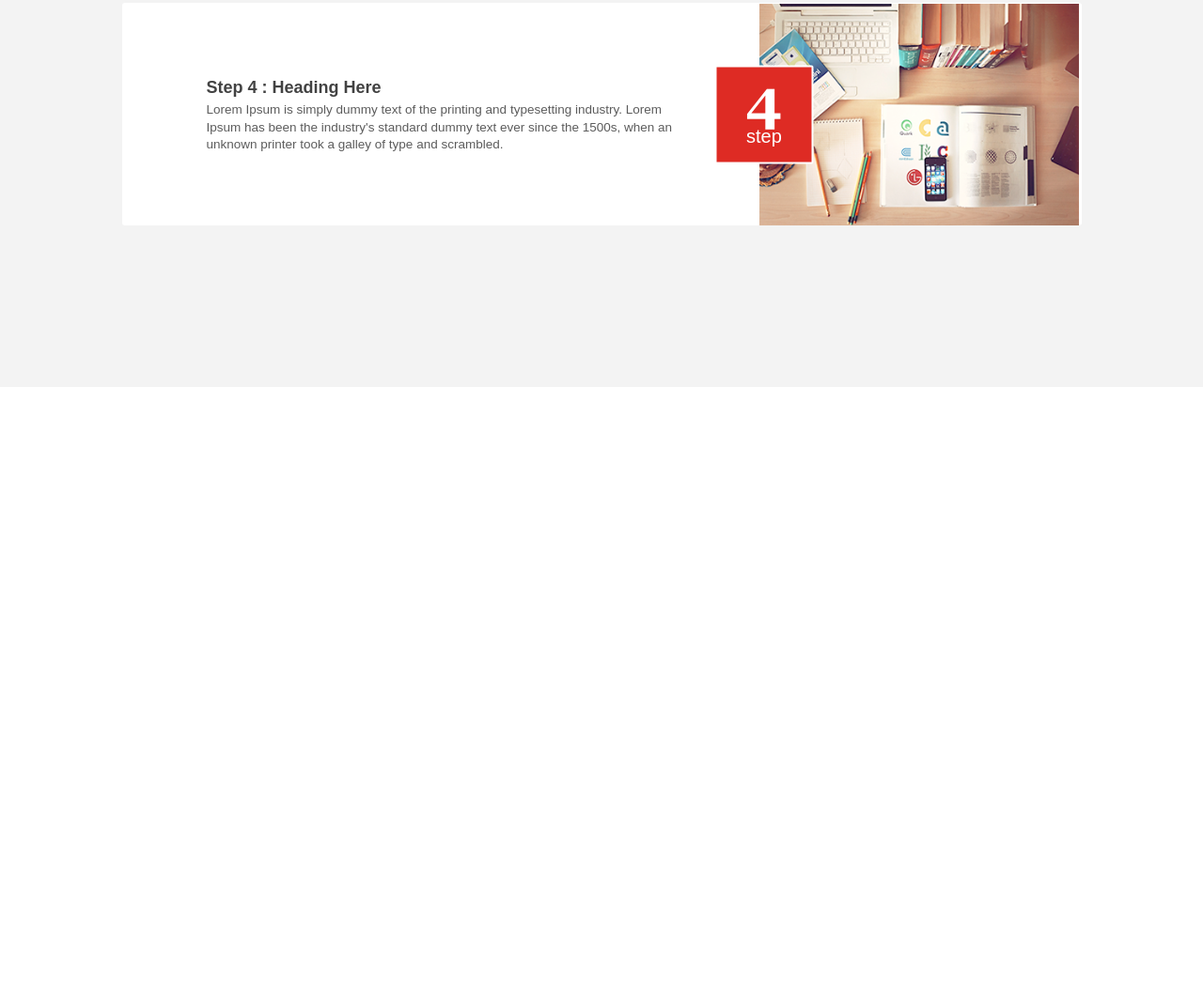
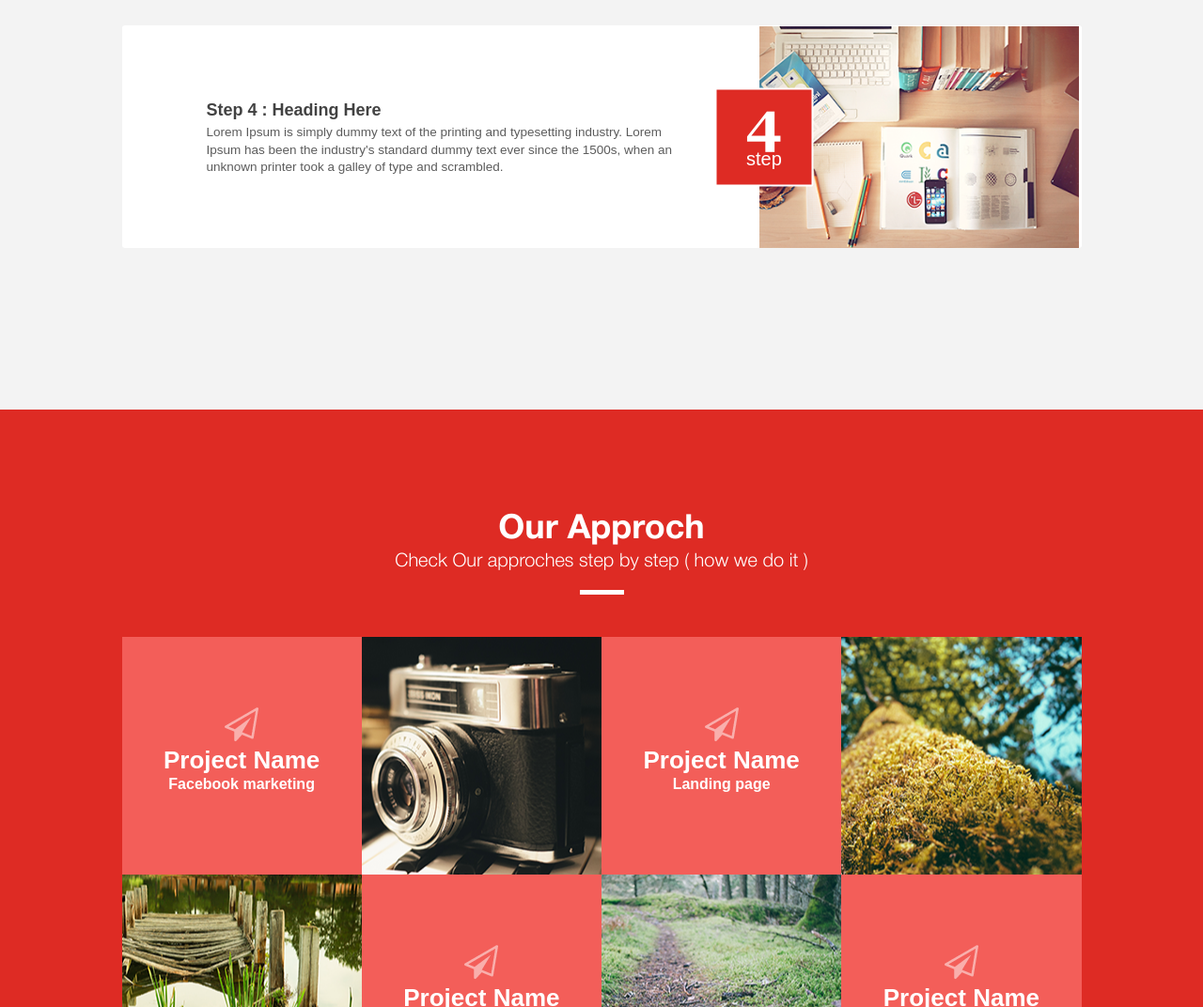
Before and after one commit to Bohdan-Dn/Business, a plain HTML site: page index.html in a window 1280 px wide. Shown: the part 2548-3620 px from the top of the page at 94% size. Before the commit the page ends 2960 px from the top, so only its background shows below. Drawn offline with Linux system fonts and the light colour scheme.

Commit message:
Analisis

```diff
--- a/css/style.css
+++ b/css/style.css
@@ -44,17 +44,27 @@ a {
 
     text-align: center;
 }
+.section__header-analysis{
+    margin-bottom: 10px;
+}
 .section__title{
     font-family: 'HelveticaNeueCyr';
     font-size: 36px;
     font-weight: 700;
     color: #424242;
 }
+.section__title-white{
+    color: #ffffff;
+}
 .section__suptitle{
     font-family: 'HelveticaNeueCyr';
     font-size: 20px;
+    line-height: 1.6em;
     font-weight: 300;
     color: #424242;
+}
+.section__suptitle-white{
+    color: #ffffff;
 }
 .section__suptitle::after{
     content: "";
@@ -64,6 +74,12 @@ a {
     background-color: #424242;
 
     margin: 14px auto;
+}
+.section__suptitle-white::after{
+    background-color: #ffffff;
+}
+.section__suptitle-white-form::after{
+    display: none;
 }
 
 /* CONTACTS */
@@ -358,4 +374,62 @@ a {
     color: #5c5c5c;
 }
 
-/* wORK */
+/* WORK */
+.work{
+    padding: 110px 0 129px;
+    background-color: #de2b24;
+}
+.work__content{
+    display: flex;
+    flex-wrap: wrap;
+}
+.work__item{
+    width: 25%;
+    height: 253px;
+    position: relative;
+    overflow: hidden;
+}
+.work__name{
+    height: 100%;
+    padding-top: 75px;
+    background-color: #f35e59;
+    text-align: center;
+}
+.work__name img{
+    opacity: 0.5;
+}
+.work__name h3{
+    font-family: Arial, Helvetica, sans-serif;
+    font-size: 26px;
+    line-height: 1.2;
+    font-weight: 700;
+    color: #ffffff;
+}
+.work__name p{
+    font-family: Arial, Helvetica, sans-serif;
+    font-size: 16px;
+    line-height: 1.2;
+    font-weight: 700;
+    color: #ffffff;
+}
+.work__images{
+    min-width: 100%;
+    position: absolute;
+    top: 50%;
+    left: 50%;
+    transform: translate3d(-65%, -50%, 0);
+}
+
+/* ANALYSIS */
+.analysis{
+    padding: 98px 0 110px;
+    text-align: center;
+    background-color: #1287bf;
+}
+.button__form-open{
+    width: 64px;
+    height: 64px;
+    background-color: transparent;
+    border: 3px solid #ffffff;
+    border-radius: 50%;
+}
--- a/index.html
+++ b/index.html
@@ -182,6 +182,72 @@
     </div>
 
     <!-- WORK -->
+    <div class="work">
+        <div class="container">
+
+            <div class="section__header">
+                <h2 class="section__title section__title-white">Our Approch</h2>
+                <h3 class="section__suptitle section__suptitle-white"> Check Our approches step by step ( how we do it )
+                </h3>
+            </div>
+
+            <div class="work__content">
+                <div class="work__item">
+                    <div class="work__name">
+                        <img src="img/plane.png" alt="plane">
+                        <h3>Project Name</h3>
+                        <p>Facebook marketing</p>
+                    </div>
+                </div>
+                <div class="work__item">
+                    <img class="work__images" src="img/work_camera.png" alt="camera">
+                </div>
+                <div class="work__item">
+                    <div class="work__name">
+                        <img src="img/plane.png" alt="plane">
+                        <h3>Project Name</h3>
+                        <p>Landing page</p>
+                    </div>
+                </div>
+                <div class="work__item">
+                    <img class="work__images" src="img/tree.png" alt="camera">
+                </div>
+                <div class="work__item">
+                    <img class="work__images" src="img/broken_bridge.png" alt="camera">
+                </div>
+                <div class="work__item">
+                    <div class="work__name">
+                        <img src="img/plane.png" alt="plane">
+                        <h3>Project Name</h3>
+                        <p>Landing page</p>
+                    </div>
+                </div>
+                <div class="work__item">
+                    <img class="work__images" src="img/path.png" alt="camera">
+                </div>
+                <div class="work__item">
+                    <div class="work__name">
+                        <img src="img/plane.png" alt="plane">
+                        <h3>Project Name</h3>
+                        <p>Facebook marketing</p>
+                    </div>
+                </div>
+            </div>
+        </div>
+    </div>
+
+    <!-- ANALYSIS -->
+    <div class="analysis">
+        <div class="section__header section__header-analysis">
+            <h2 class="section__title section__title-white">Our Approch</h2>
+            <h3 class="section__suptitle section__suptitle-white section__suptitle-white-form"> Check Our approches step
+                by step ( how we do it )
+            </h3>
+        </div>
+        <button class="button__form-open">
+
+        </button>
+    </div>
 
 
 
```
Also changed, not shown: img/broken_bridge.png (added), img/path.png (added), img/plane.png (added), img/tree.png (added), img/work_camera.png (added).
